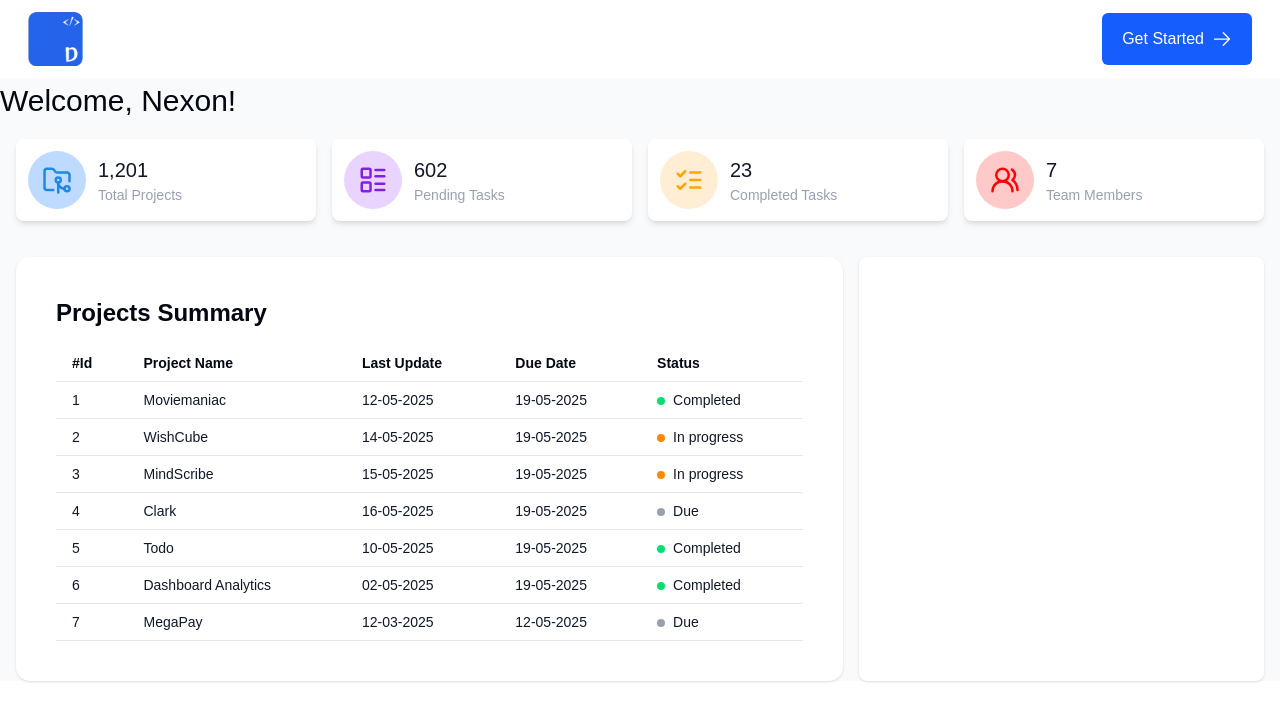
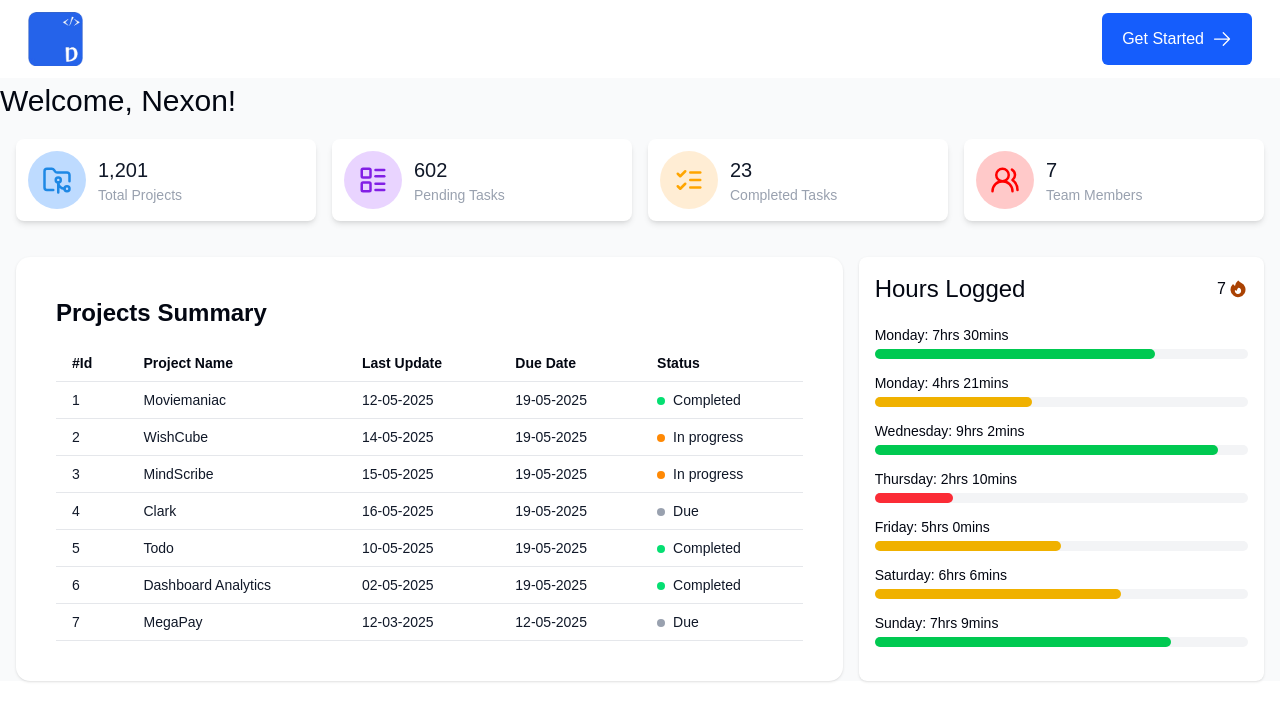
Before and after one commit to Jaycode01/DevCollab, a Next.js app: page /dashboard in a window 1280 px wide. Shown: the top 720 px of the page. Built offline with nearby package versions, Linux system fonts and the light colour scheme; no server answers; a web font is replaced by a local one.

Commit message:
worked on the second section in the dashboard --- unto the next

```diff
--- /dev/null
+++ b/src/app/components/hours-logges.tsx
@@ -0,0 +1,46 @@
+import ProgressBar from "./progress-bar";
+import Image from "next/image";
+import Streak from ".././../../public/streak.svg";
+
+export default function HoursLogged() {
+  return (
+    <div className="flex flex-col gap-5">
+      <div className="flex flex-row items-center justify-between">
+        <h3 className="md:text-2xl text-[22px]">Hours Logged</h3>
+        <p className="flex items-center gap-0.5">
+          7 <Image alt="streak icon" src={Streak} width={20} height={20} />{" "}
+        </p>
+      </div>
+      <div className="flex flex-col gap-1.5">
+        <div className="mb-2">
+          <p className="text-sm mb-1">Monday: 7hrs 30mins</p>
+          <ProgressBar value={75} />
+        </div>
+        <div className="mb-2">
+          <p className="text-sm mb-1">Monday: 4hrs 21mins</p>
+          <ProgressBar value={42.1} />
+        </div>
+        <div className="mb-2">
+          <p className="text-sm mb-1">Wednesday: 9hrs 2mins</p>
+          <ProgressBar value={92} />
+        </div>
+        <div className="mb-2">
+          <p className="text-sm mb-1">Thursday: 2hrs 10mins</p>
+          <ProgressBar value={21} />
+        </div>
+        <div className="mb-2">
+          <p className="text-sm mb-1">Friday: 5hrs 0mins</p>
+          <ProgressBar value={50} />
+        </div>
+        <div className="mb-2">
+          <p className="text-sm mb-1">Saturday: 6hrs 6mins</p>
+          <ProgressBar value={66} />
+        </div>
+        <div className="mb-2">
+          <p className="text-sm mb-1">Sunday: 7hrs 9mins</p>
+          <ProgressBar value={79.5} />
+        </div>
+      </div>
+    </div>
+  );
+}
--- /dev/null
+++ b/src/app/components/progress-bar.tsx
@@ -0,0 +1,18 @@
+const getColor = (value: number) => {
+  if (value < 40) return "bg-red-500";
+  if (value < 75) return "bg-yellow-500";
+  return "bg-green-500";
+};
+
+export default function ProgressBar({ value = 0 }) {
+  return (
+    <div className="w-full bg-gray-100 rounded-full h-2.5">
+      <div
+        className={`${getColor(
+          value
+        )} h-2.5 rounded-full transition-all duration-500`}
+        style={{ width: `${value}%` }}
+      ></div>
+    </div>
+  );
+}
--- a/src/app/components/projectsSummary.tsx
+++ b/src/app/components/projectsSummary.tsx
@@ -52,11 +52,13 @@ export default function ProjectsSummary() {
   ];
 
   return (
-    <>
-      <div className="max-w-full mx-auto p-6">
-        <h1 className="text-2xl font-bold mb-4">Projects Summary</h1>
-        <table className="min-w-full bg-white  text-sm">
-          <thead className="bg-grau-100 text-left">
+    <div className="max-w-full mx-auto md:p-6 p-3">
+      <h1 className="md:text-2xl text-[20px] font-bold mb-4">
+        Projects Summary
+      </h1>
+      <div className="overflow-x-auto">
+        <table className="min-w-full bg-white text-sm">
+          <thead className="text-left">
             <tr>
               <th className="py-2 px-4 border-b">#Id</th>
               <th className="py-2 px-4 border-b">Project Name</th>
@@ -68,7 +70,7 @@ export default function ProjectsSummary() {
           <tbody>
             {Projects.map((project) => (
               <tr
-                className="hover:text-blue-600 text-gray-900 hover:border-b"
+                className="hover:text-blue-600 text-gray-900"
                 key={project.id}
               >
                 <td className="py-2 px-4 border-b">{project.id}</td>
@@ -92,6 +94,6 @@ export default function ProjectsSummary() {
           </tbody>
         </table>
       </div>
-    </>
+    </div>
   );
 }
--- a/src/app/dashboard/page.tsx
+++ b/src/app/dashboard/page.tsx
@@ -4,6 +4,7 @@ import PendingTasks from "../../../public/pending-tasks.svg";
 import CompletedTasks from "../../../public/completed-tasks.svg";
 import TeamMembers from "../../../public/team-members.svg";
 import ProjectsSummary from "../components/projectsSummary";
+import HoursLogged from "../components/hours-logges";
 
 export default function Dashboard() {
   return (
@@ -79,10 +80,12 @@ export default function Dashboard() {
 
         {/* Second section of the dashboard - I don't want it to look like chinese when i want to make amendment that is my reason for using comments */}
         <div className="grid grid-cols-1 lg:grid-cols-3 gap-4 px-4 mt-5">
-          <div className="lg:col-span-2 bg-white rounded-xl shadow p-4">
+          <div className="lg:col-span-2 bg-white rounded-xl shadow p-4 w-full">
             <ProjectsSummary />
           </div>
-          <div className="grid  md:grid-cols-2 lg:grid-cols-1 gap-4 bg-white shadow rounded-md"></div>
+          <div className="grid grid-cols-1 md:grid-cols-2 lg:grid-cols-1 gap-4 bg-white shadow rounded-md w-full p-4">
+            <HoursLogged />
+          </div>
         </div>
       </div>
     </>
```
Also changed, not shown: public/streak.svg (added).
